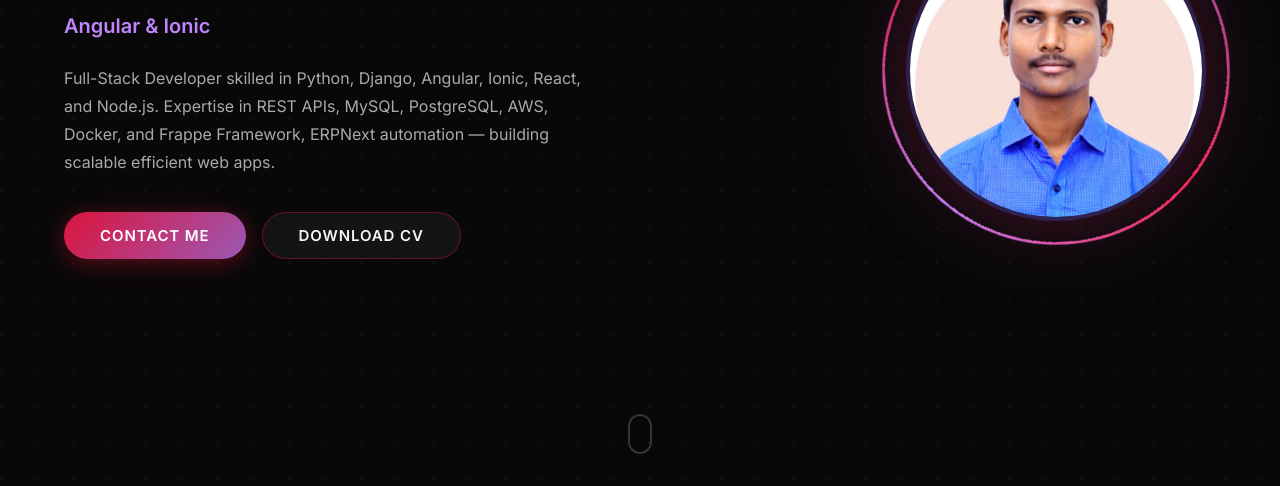
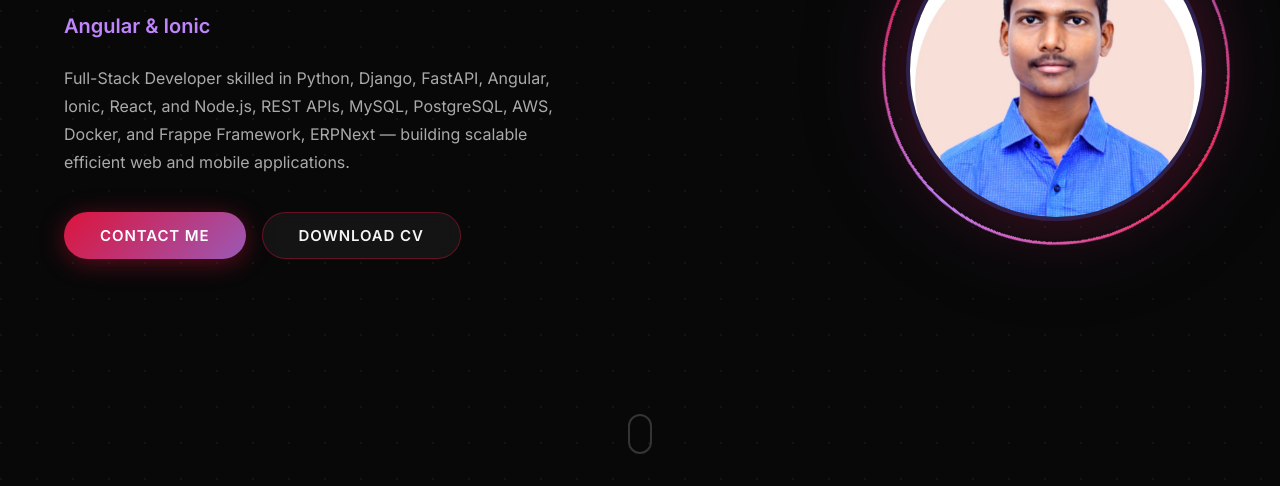
Before and after one commit to Sreenivasulu-Gattu/My_Personal_Portfolio, a plain HTML site: page index.html in a window 1280 px wide. Shown: the part 314-800 px from the top of the page. Drawn offline with Linux system fonts and the light colour scheme.

Commit message:
fix: update hero summary to include FastAPI and clarify application types

```diff
--- a/index.html
+++ b/index.html
@@ -79,9 +79,9 @@
           <span id="typed-role"></span><span class="cursor-blink">|</span>
         </div>
         <p class="hero-summary">
-          Full-Stack Developer skilled in Python, Django, Angular, Ionic, React, and Node.js.
-          Expertise in REST APIs, MySQL, PostgreSQL, AWS, Docker, and Frappe Framework, ERPNext automation — building
-          scalable efficient web apps.
+          Full-Stack Developer skilled in Python, Django, FastAPI, Angular, Ionic, React, and Node.js,
+          REST APIs, MySQL, PostgreSQL, AWS, Docker, and Frappe Framework, ERPNext — building
+          scalable efficient web and mobile applications.
         </p>
         <div class="hero-actions">
           <a href="#contact" class="btn-primary">Contact Me</a>
```
